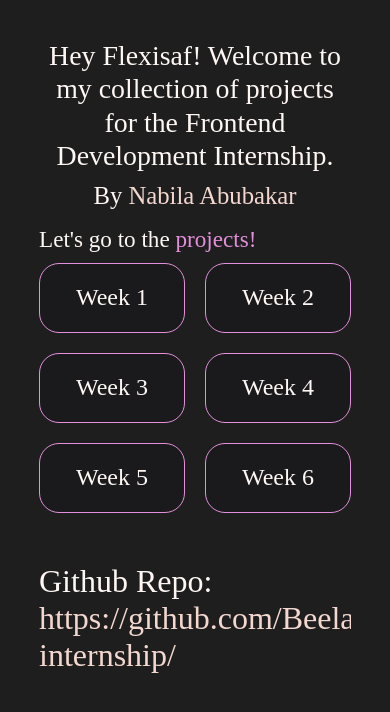
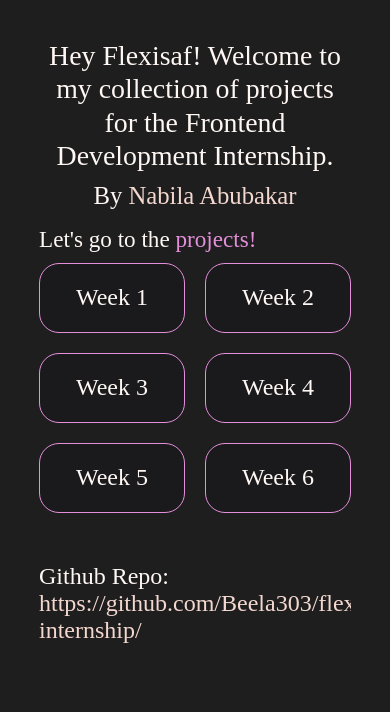
Before and after one commit to Beela303/flexisaf-internship, a plain HTML site: page index.html in a window 390 px wide. Drawn offline with Linux system fonts and the light colour scheme.

Commit message:
updated fontsize for phones

```diff
--- a/style.css
+++ b/style.css
@@ -204,4 +204,8 @@ a .project p{
     height: 70px;
     font-size: 1.5rem;
   }
+
+  #github-link {
+    font-size: 1.5rem;
+  }
 }
```
